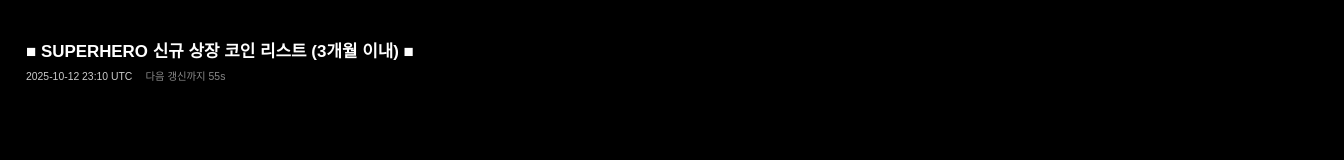
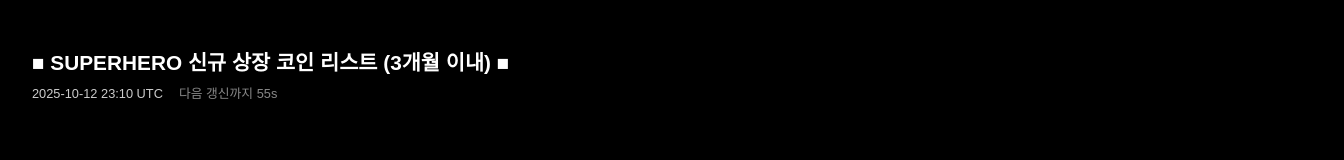
Before and after one commit to XIlIlIlO/-3m-newcoinlistup, a plain HTML site: page index.html in a window 1280 px wide. Shown: the whole page, 1344 px wide, since content can reach past the window. Drawn offline with nearby package versions, Linux system fonts and the light colour scheme; no server answers.

Commit message:
Update index.html

```diff
--- a/index.html
+++ b/index.html
@@ -16,7 +16,7 @@
       overflow-x: hidden;
     }
     body {
-      transform: scale(0.65);
+      transform: scale(0.8);
       transform-origin: top left;
       width: 125%;
       height: 125%;
```
